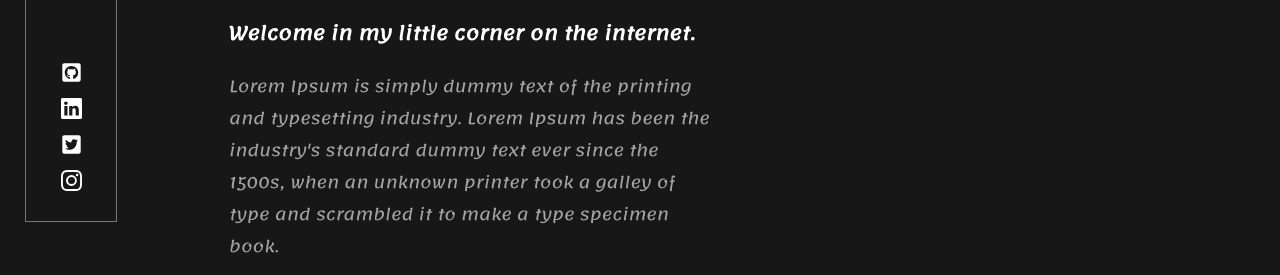
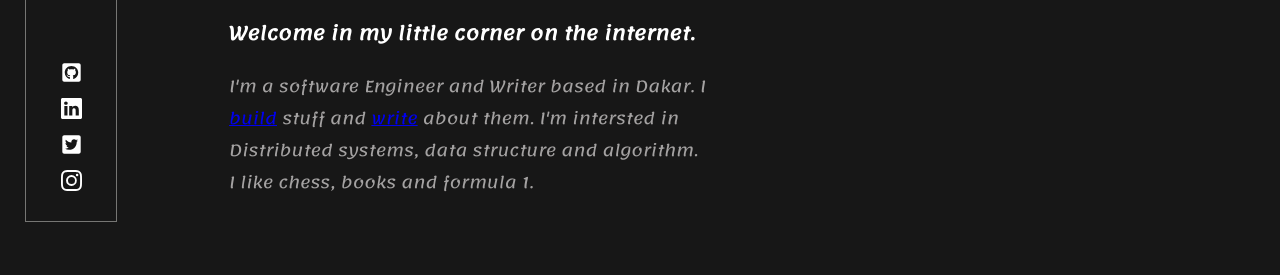
Before and after one commit to niemet0502/mariusniemet.me, a Gatsby site: page / in a window 1280 px wide. Shown: the part 525-800 px from the top of the page. Built offline with nearby package versions, Linux system fonts and the light colour scheme; Gatsby itself is replaced by a stand-in of ours.

Commit message:
updated the bio on the index page

```diff
--- a/src/pages/index.js
+++ b/src/pages/index.js
@@ -22,11 +22,11 @@ const IndexPage = ({ data }) => {
                 <h3>Welcome in my little corner on the internet. </h3>
 
                 <p>
-                  Lorem Ipsum is simply dummy text of the printing and
-                  typesetting industry. Lorem Ipsum has been the industry's
-                  standard dummy text ever since the 1500s, when an unknown
-                  printer took a galley of type and scrambled it to make a type
-                  specimen book.
+                  I'm a software Engineer and Writer based in Dakar. I{" "}
+                  <Link to="/creations">build</Link> stuff and{" "}
+                  <Link to="/writings">write</Link> about them. I'm intersted in
+                  Distributed systems, data structure and algorithm. <br />I
+                  like chess, books and formula 1.
                 </p>
               </div>
               <div></div>
```
